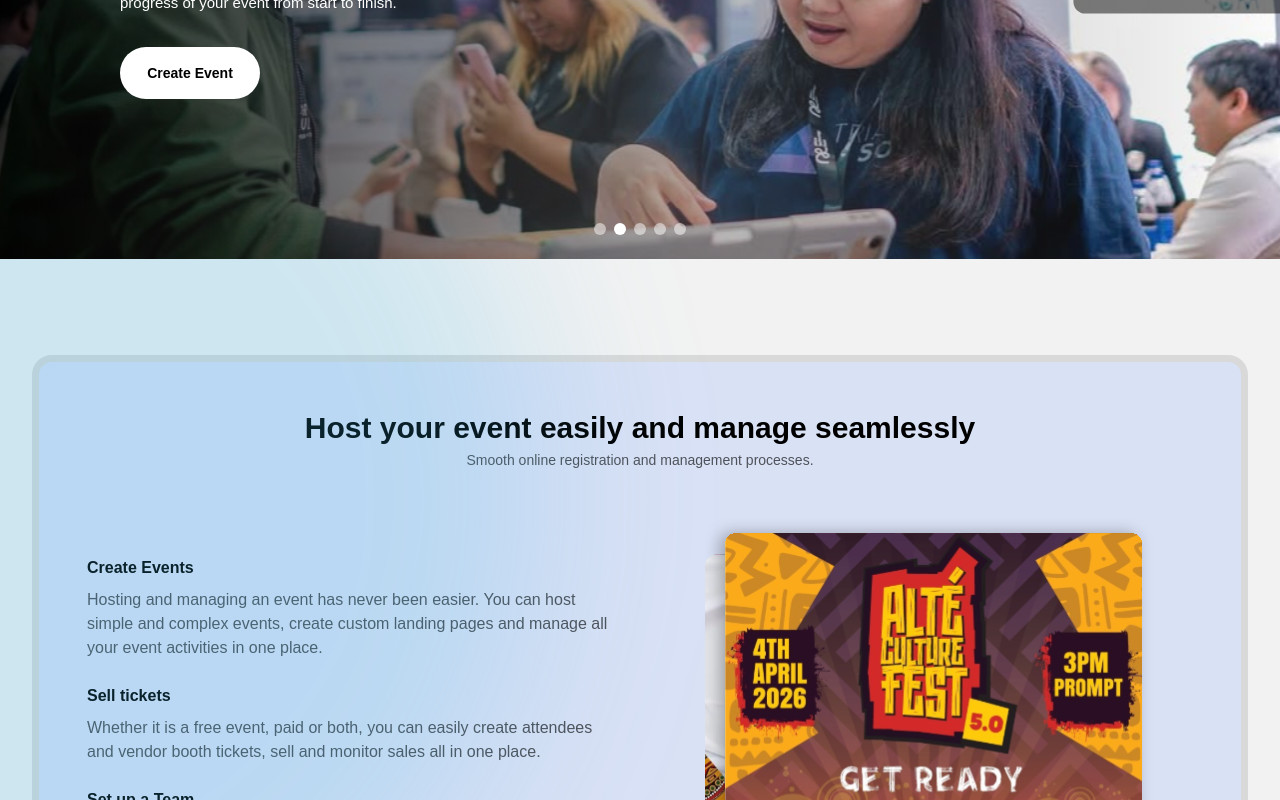
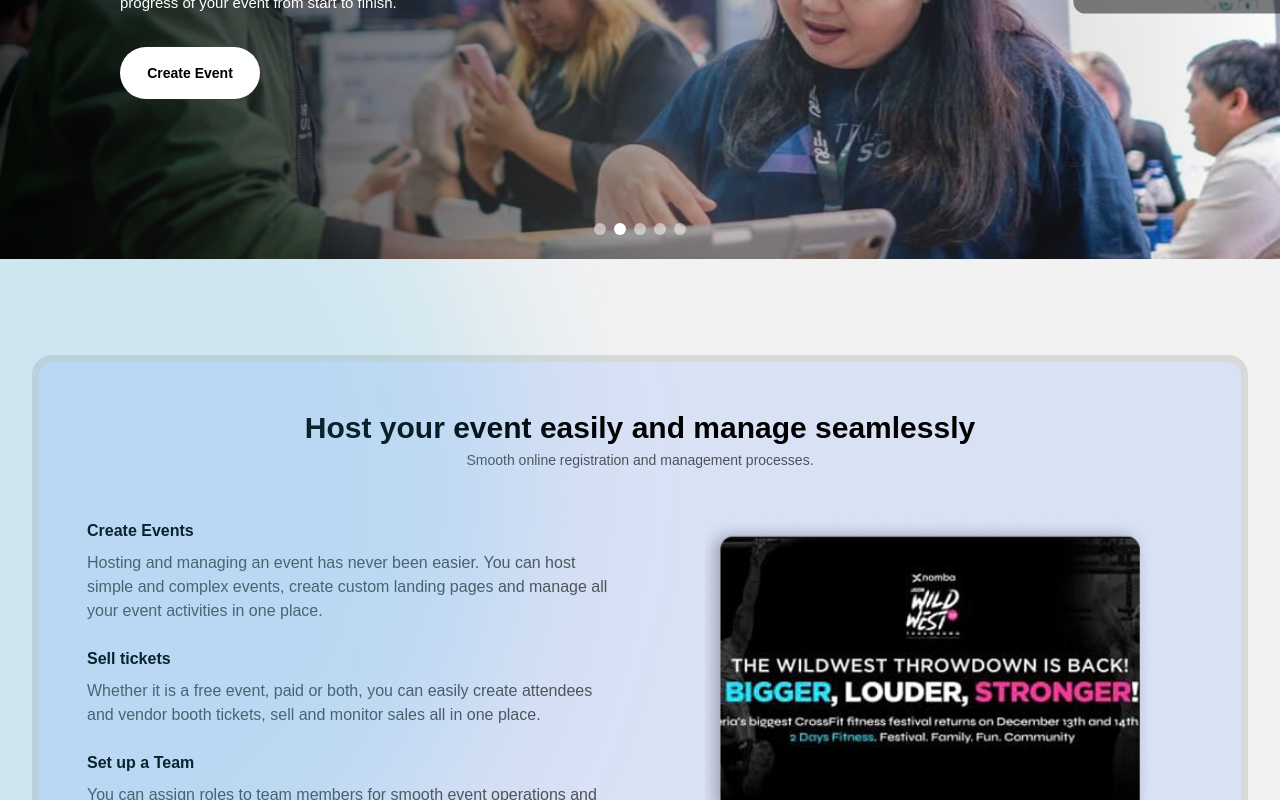
Before and after one commit to voh-kal/teps, a React (Vite) app: page / in a window 1280 px wide. Shown: the part 2844-3644 px from the top of the page. Built offline with nearby package versions, Linux system fonts and the light colour scheme; a web font is replaced by a local one.

Commit message:
change youtube

```diff
--- a/src/pages/home/AboutSection.jsx
+++ b/src/pages/home/AboutSection.jsx
@@ -537,12 +537,12 @@ function AboutSection() {
                                 </a>
                             </div>
                         </div>
-{/* https://youtube.com/shorts/StBds_xNJvM?si=r5RCY9ISH8_eeXrW */}
+{/* https://youtube.com/shorts/BOd0RyAV6dI?si=r5RCY9ISH8_eeXrW */}
                         {/* Second part - YouTube Video */}
                         <div className="relative">
                             <div className="cursor-pointer transition-transform hover:scale-105" onClick={openVideoModal}>
                                 <div className="relative">
-                                    <LazyImage src="https://img.youtube.com/vi/StBds_xNJvM/maxresdefault.jpg" alt="Teps youtube video" className="w-full h-auto rounded-lg" />
+                                    <LazyImage src="https://img.youtube.com/vi/BOd0RyAV6dI/maxresdefault.jpg" alt="Teps youtube video" className="w-full h-auto rounded-lg" />
                                     {/* Play Button */}
                                     <div className="absolute -left-5 top-1/2 transform -translate-y-1/2 w-10 h-10 bg-orange-500 rounded-full flex items-center justify-center shadow-lg hover:bg-orange-600 transition-colors duration-300">
                                         <svg className="w-6 h-6 text-white" fill="currentColor" viewBox="0 0 24 24">
@@ -708,7 +708,7 @@ function AboutSection() {
                             <div className="flex justify-center order-1 md:order-2">
                                 <div className="w-full max-w-md">
                                     <img
-                                        src="/alte_thumb.svg"
+                                        src="/grouped.png"
                                         alt="Event Management Dashboard"
                                         className="w-full h-auto"
                                     />
@@ -1037,7 +1037,7 @@ function AboutSection() {
                         {/* Video Container */}
                         <div className="relative w-full" style={{ paddingBottom: '56.25%' }}>
                             <iframe
-                                src="https://www.youtube.com/embed/StBds_xNJvM?autoplay=0&mute=0&controls=1&rel=0&modestbranding=1"
+                                src="https://www.youtube.com/embed/BOd0RyAV6dI?autoplay=0&mute=0&controls=1&rel=0&modestbranding=1"
                                 title="TEPS Video"
                                 className="absolute top-0 left-0 w-full h-full"
                                 frameBorder="0"
```
Also changed, not shown: public/grouped.png (added), 34 other files (tests, documents, lock files or other folders).
